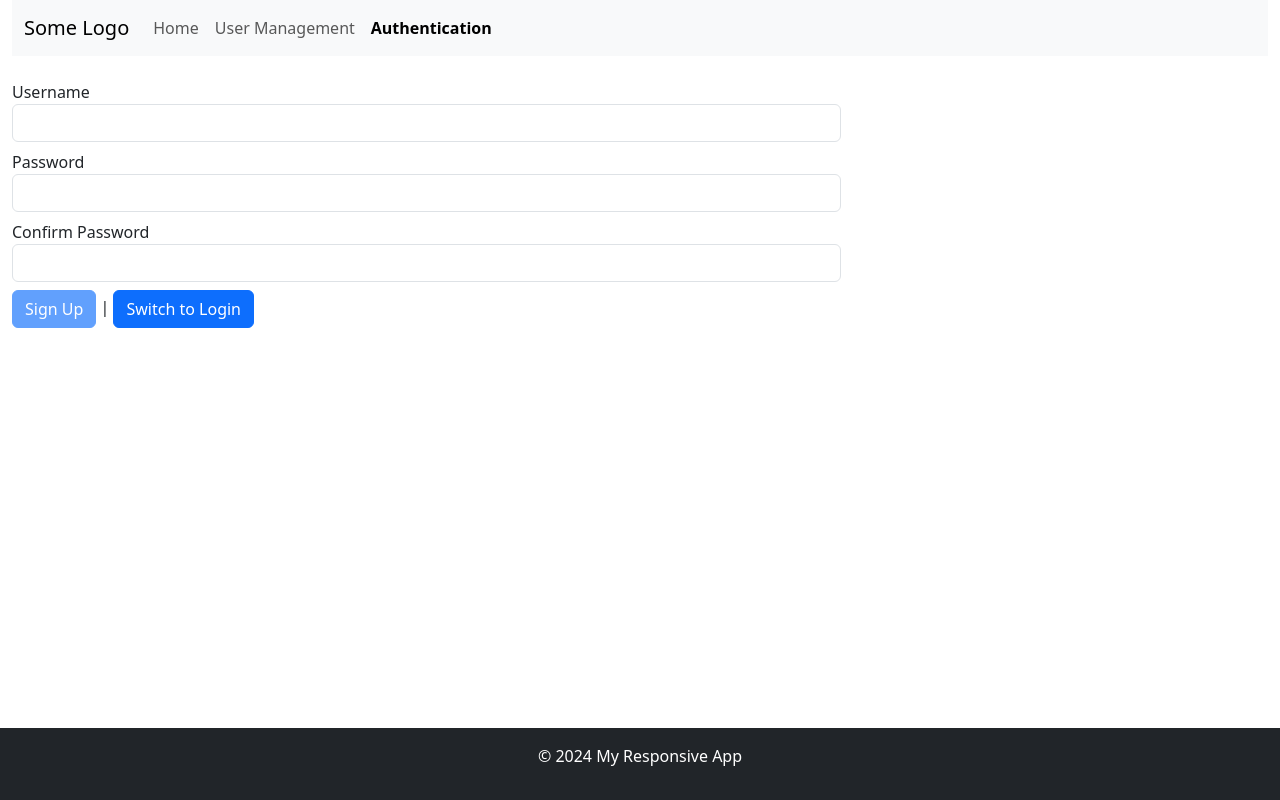
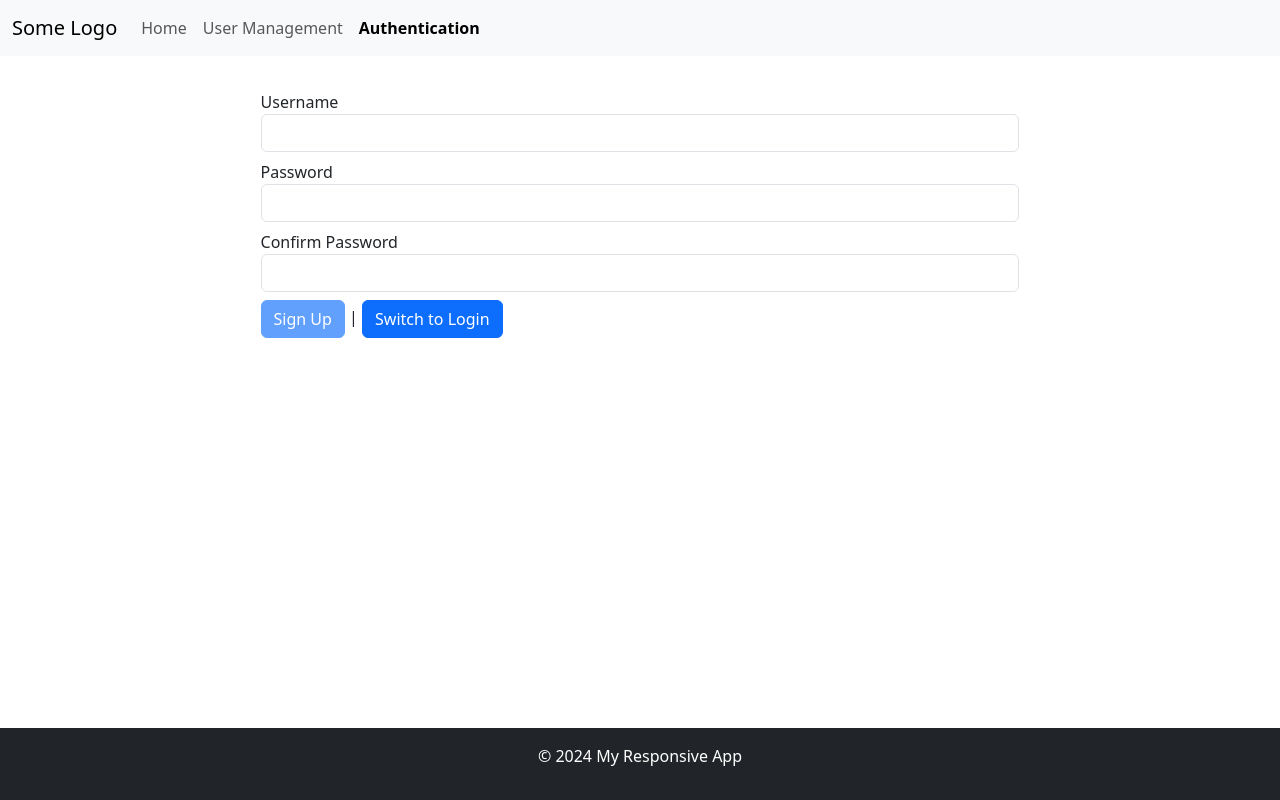
Before and after one commit to sudhakar-dhayalan/full_stack_practice, an Angular app: page /auth in a window 1280 px wide. Built offline with nearby package versions, Linux system fonts and the light colour scheme; no server answers.

Commit message:
feat: designed the layout properly

```diff
--- a/src/app/app.component.html
+++ b/src/app/app.component.html
@@ -1,17 +1,19 @@
-<div class="container-fluid">
+<div class="entire-page">
   <!-- Header Section -->
-  <app-header></app-header>
+  <div>
+    <app-header></app-header>
+  </div>
 
   <!-- Main Content Section -->
-  <main class="row">
-    <div class="col-12 col-md-8 py-4">
+  <main class="space-on-all-4-sides">
+    <div class="main-content">
       <router-outlet></router-outlet>
     </div>
   </main>
 
   <!-- Footer Section -->
-  <footer class="row bg-dark text-white py-3 mt-auto">
-    <div class="col text-center">
+  <footer class="bg-dark text-white py-3 mt-auto">
+    <div class="text-center">
       <p>&copy; 2024 My Responsive App</p>
     </div>
   </footer>
--- a/src/app/app.component.scss
+++ b/src/app/app.component.scss
@@ -1,17 +1,17 @@
-.container {
-  margin: 1rem;
-}
-
-/* General layout adjustments */
+// /* General layout adjustments */
 html,
 body {
   height: 100%;
 }
 
-.container-fluid {
+.entire-page {
   display: flex;
   flex-direction: column;
   min-height: 100vh;
+}
+
+.space-on-all-4-sides {
+  padding: .6rem;
 }
 
 footer {
--- a/src/app/authenticate/authenticate.component.scss
+++ b/src/app/authenticate/authenticate.component.scss
@@ -1,4 +1,10 @@
-.center {
-  width: 70%;
-  margin: 0 10% 0 10%;
+.center-auth {
+  display: flex;
+  align-items: center;
+  justify-content: center;
+  margin-top: 1.5rem;
 }
+
+.form {
+  flex-grow: .5;
+}
--- a/src/app/upload-file/file-upload.component.html
+++ b/src/app/upload-file/file-upload.component.html
@@ -1,4 +1,5 @@
-<app-table *ngIf="fileList.length" [files]="fileList"></app-table>
+<div class="file-upload-container">
+  <app-table *ngIf="fileList.length" [files]="fileList" class="table"></app-table>
   <form [formGroup]="fileUploadForm" (ngSubmit)="onSubmit()" class="form">
     <div class="upload-container">
       <label for="fileInput">Upload a file:&nbsp; &nbsp;</label>
@@ -8,7 +9,7 @@
         (change)="onFileSelected($event)"
         [disabled]="fileUploadForm.get('file')?.disabled"
       />
-    <div *ngIf="fileSizeError" class="error">
+      <div *ngIf="fileSizeError" class="error-txt">
         File size must not exceed 10 MB.
       </div>
     </div>
@@ -21,4 +22,5 @@
     </button>
   </form>
 
-<h4>{{ responseMessage }}</h4>
+  <h4 *ngIf="!clearNotification">{{ responseMessage }}</h4>
+</div>
--- a/src/app/upload-file/file-upload.component.scss
+++ b/src/app/upload-file/file-upload.component.scss
@@ -1,15 +1,19 @@
-.error {
-  color: red;
-  font-size: 0.9rem;
-}
+.file-upload-container {
+  display: flex;
+  justify-content: center;
+  align-items: center;
+  flex-direction: column;
 
-.upload {
+  /* Responsive adjustments */
+  @media (min-width: 750px) {
+    .table {
+      width: 70%;
+    }
+  }
 
   .form {
-    margin-top: 1rem;
-
     .upload-container {
-      margin-bottom: 1rem;
+      margin-bottom: .7rem;
     }
   }
 }
--- a/src/styles.scss
+++ b/src/styles.scss
@@ -1 +1,5 @@
 /* You can add global styles to this file, and also import other style files */
+
+.error-txt {
+  color: red;
+}
```
Lines whose indentation alone changed are shown as unchanged.
